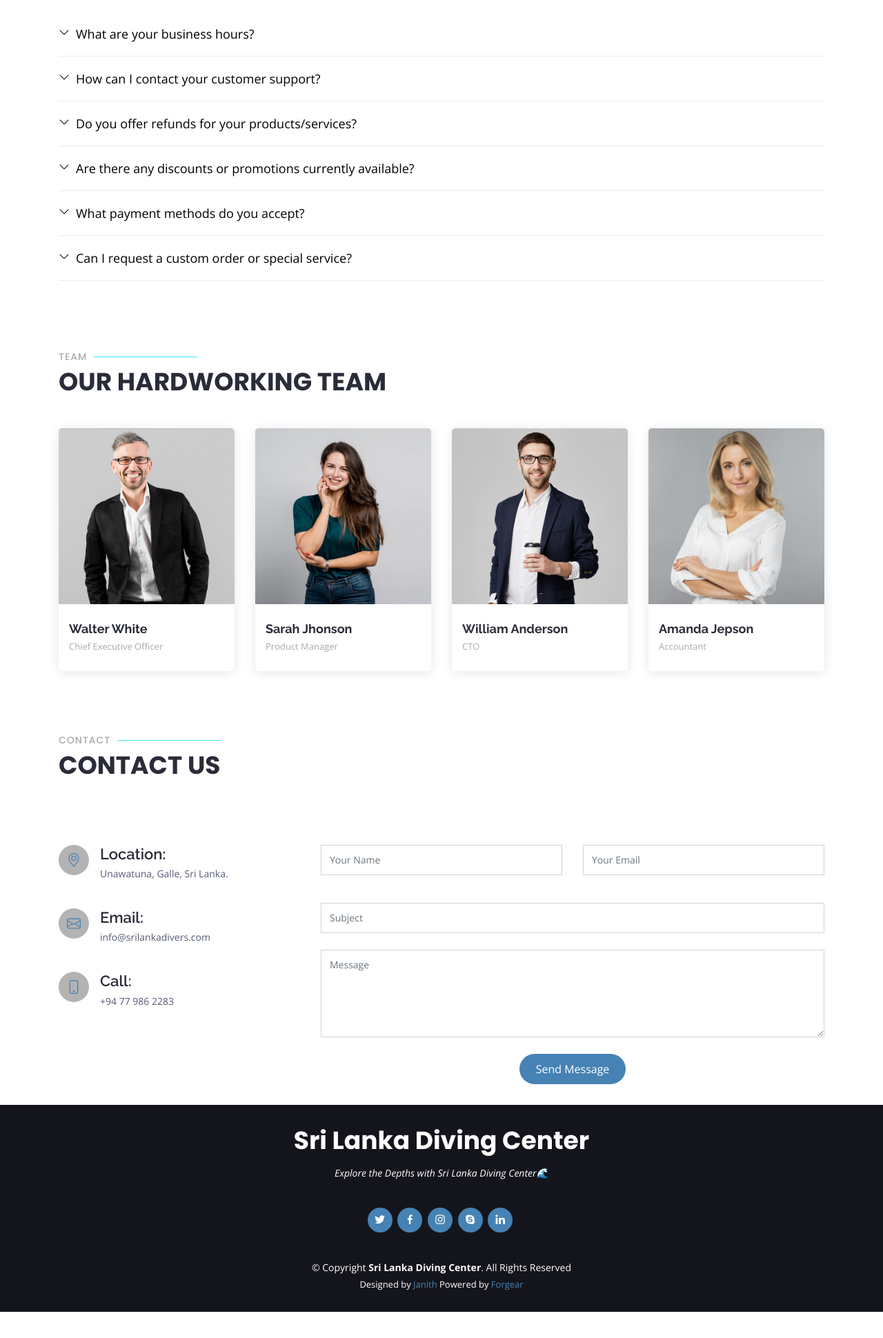
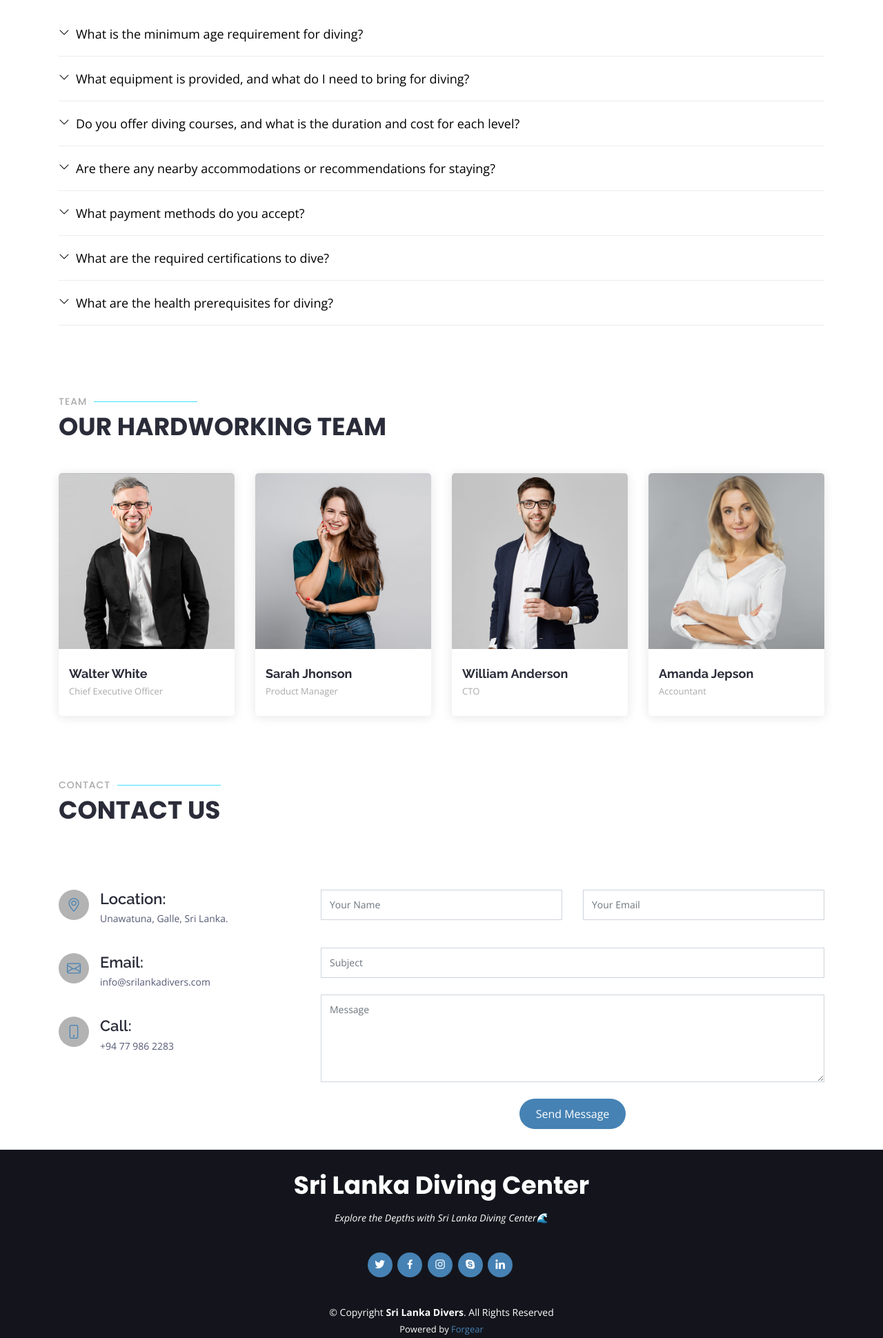
Before and after one commit to JanithSheshan/srilankadivers, a plain HTML site: page index.html in a window 1280 px wide. Shown: the part 4027-5967 px from the top of the page at 69% size. Before the commit the page ends 5929 px from the top, so only its background shows below. Drawn offline with nearby package versions, Linux system fonts and the light colour scheme.

Commit message:
index.html

```diff
--- a/index.html
+++ b/index.html
@@ -544,37 +544,37 @@
         <ul class="faq-list">
 
           <li>
-            <div data-bs-toggle="collapse" class="collapsed question" href="#faq1">What are your business hours? <i class="bi bi-chevron-down icon-show"></i><i class="bi bi-chevron-up icon-close"></i></div>
+            <div data-bs-toggle="collapse" class="collapsed question" href="#faq1">What is the minimum age requirement for diving?<i class="bi bi-chevron-down icon-show"></i><i class="bi bi-chevron-up icon-close"></i></div>
             <div id="faq1" class="collapse" data-bs-parent=".faq-list">
               <p>
-                We are open from [Opening Time] to [Closing Time] on [Days of the Week].
+                <!-- We are open from [Opening Time] to [Closing Time] on [Days of the Week]. -->
               </p>
             </div>
           </li>
 
           <li>
-            <div data-bs-toggle="collapse" href="#faq2" class="collapsed question">How can I contact your customer support?<i class="bi bi-chevron-down icon-show"></i><i class="bi bi-chevron-up icon-close"></i></div>
+            <div data-bs-toggle="collapse" href="#faq2" class="collapsed question">What equipment is provided, and what do I need to bring for diving?<i class="bi bi-chevron-down icon-show"></i><i class="bi bi-chevron-up icon-close"></i></div>
             <div id="faq2" class="collapse" data-bs-parent=".faq-list">
               <p>
-                You can reach our customer support team by [Phone Number] or [Email Address].
+                <!-- You can reach our customer support team by [Phone Number] or [Email Address]. -->
               </p>
             </div>
           </li>
 
           <li>
-            <div data-bs-toggle="collapse" href="#faq3" class="collapsed question">Do you offer refunds for your products/services?<i class="bi bi-chevron-down icon-show"></i><i class="bi bi-chevron-up icon-close"></i></div>
+            <div data-bs-toggle="collapse" href="#faq3" class="collapsed question">Do you offer diving courses, and what is the duration and cost for each level?<i class="bi bi-chevron-down icon-show"></i><i class="bi bi-chevron-up icon-close"></i></div>
             <div id="faq3" class="collapse" data-bs-parent=".faq-list">
               <p>
-                Yes, we have a refund policy in place. Please refer to our [Refund Policy] for more details.
+                <!-- Yes, we have a refund policy in place. Please refer to our [Refund Policy] for more details. -->
               </p>
             </div>
           </li>
 
           <li>
-            <div data-bs-toggle="collapse" href="#faq4" class="collapsed question">Are there any discounts or promotions currently available? <i class="bi bi-chevron-down icon-show"></i><i class="bi bi-chevron-up icon-close"></i></div>
+            <div data-bs-toggle="collapse" href="#faq4" class="collapsed question">Are there any nearby accommodations or recommendations for staying?<i class="bi bi-chevron-down icon-show"></i><i class="bi bi-chevron-up icon-close"></i></div>
             <div id="faq4" class="collapse" data-bs-parent=".faq-list">
               <p>
-                We regularly offer discounts and promotions. You can check our [Promotions Page] for the latest deals.
+                <!-- We regularly offer discounts and promotions. You can check our [Promotions Page] for the latest deals. -->
               </p>
             </div>
           </li>
@@ -583,16 +583,25 @@
             <div data-bs-toggle="collapse" href="#faq5" class="collapsed question">What payment methods do you accept?<i class="bi bi-chevron-down icon-show"></i><i class="bi bi-chevron-up icon-close"></i></div>
             <div id="faq5" class="collapse" data-bs-parent=".faq-list">
               <p>
-                We accept payments via [List of Accepted Payment Methods], including credit cards, PayPal, and more.
+                <!-- We accept payments via [List of Accepted Payment Methods], including credit cards, PayPal, and more. -->
               </p>
             </div>
           </li>
 
           <li>
-            <div data-bs-toggle="collapse" href="#faq6" class="collapsed question">Can I request a custom order or special service? <i class="bi bi-chevron-down icon-show"></i><i class="bi bi-chevron-up icon-close"></i></div>
+            <div data-bs-toggle="collapse" href="#faq6" class="collapsed question">What are the required certifications to dive? <i class="bi bi-chevron-down icon-show"></i><i class="bi bi-chevron-up icon-close"></i></div>
             <div id="faq6" class="collapse" data-bs-parent=".faq-list">
               <p>
-                Yes, we offer custom order options. Please [contact us] with your specific requirements, and we'll be happy to assist you.
+                <!-- Yes, we offer custom order options. Please [contact us] with your specific requirements, and we'll be happy to assist you. -->
+              </p>
+            </div>
+          </li>
+
+          <li>
+            <div data-bs-toggle="collapse" href="#faq7" class="collapsed question">What are the health prerequisites for diving? <i class="bi bi-chevron-down icon-show"></i><i class="bi bi-chevron-up icon-close"></i></div>
+            <div id="faq7" class="collapse" data-bs-parent=".faq-list">
+              <p>
+                <!-- Yes, we offer custom order options. Please [contact us] with your specific requirements, and we'll be happy to assist you. -->
               </p>
             </div>
           </li>
@@ -762,10 +771,10 @@
         <a href="#" class="linkedin"><i class="bx bxl-linkedin"></i></a>
       </div>
       <div class="copyright">
-        &copy; Copyright <strong><span>Sri Lanka Diving Center</span></strong>. All Rights Reserved
+        &copy; Copyright <strong><span>Sri Lanka Divers</span></strong>. All Rights Reserved
       </div>
       <div class="credits">
-        Designed by <a href="https://janithaththanayaka.engineer/" target="_blank">Janith</a>
+        <!-- Edited by <a href="https://janithaththanayaka.engineer/" target="_blank">Janith</a> -->
         Powered by <a href="https://forgear.lk/" target="_blank">Forgear</a>
       </div>
     </div>
```
